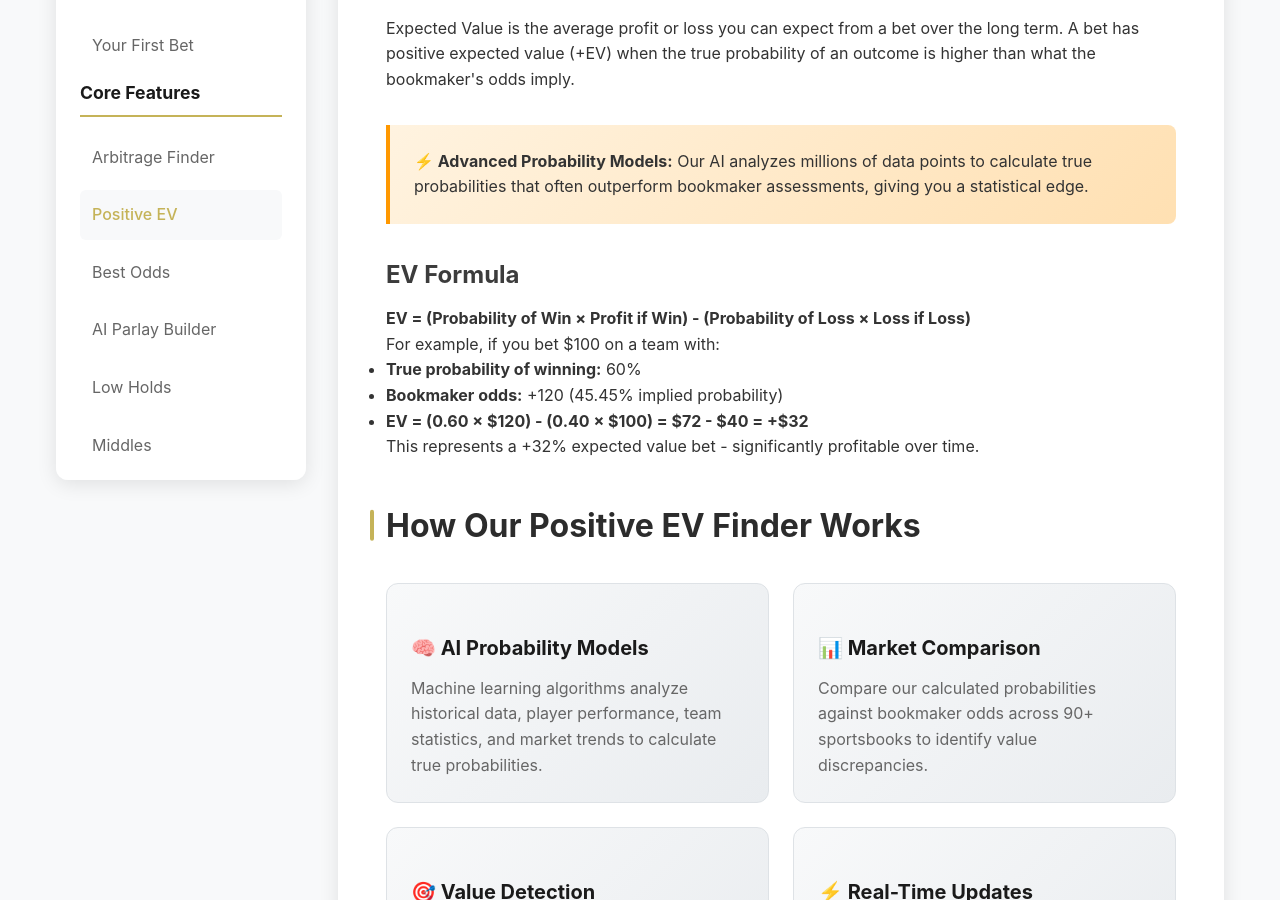
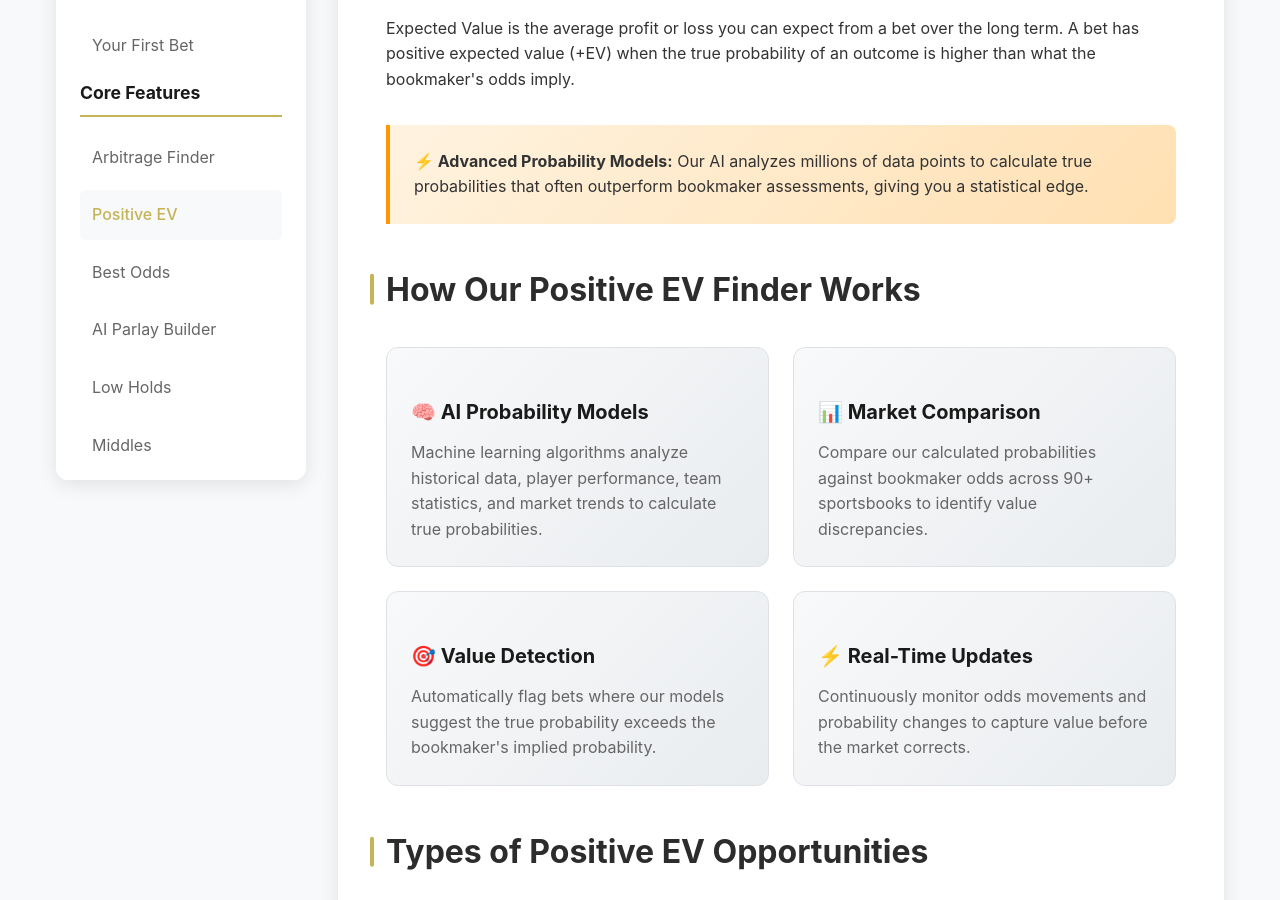
Before and after one commit to dannybszn/BetterSlip-, a Jekyll site: the page documentation/tools/positive-ev.html, which Jekyll copies as it is, in a window 1280 px wide and 900 px high, scrolled down 496 px. Built offline with Jekyll 4.4.1, drawn with Linux system fonts in a browser that asks for light colours.

Commit message:
rmeove ev formula display

```diff
--- a/documentation/tools/positive-ev.html
+++ b/documentation/tools/positive-ev.html
@@ -93,18 +93,6 @@
             <div class="warning-box">
                 <strong>⚡ Advanced Probability Models:</strong> Our AI analyzes millions of data points to calculate true probabilities that often outperform bookmaker assessments, giving you a statistical edge.
             </div>
-
-            <h3>EV Formula</h3>
-            <p><strong>EV = (Probability of Win × Profit if Win) - (Probability of Loss × Loss if Loss)</strong></p>
-
-            <p>For example, if you bet $100 on a team with:</p>
-            <ul>
-                <li><strong>True probability of winning:</strong> 60%</li>
-                <li><strong>Bookmaker odds:</strong> +120 (45.45% implied probability)</li>
-                <li><strong>EV = (0.60 × $120) - (0.40 × $100) = $72 - $40 = +$32</strong></li>
-            </ul>
-
-            <p>This represents a +32% expected value bet - significantly profitable over time.</p>
 
             <h2>How Our Positive EV Finder Works</h2>
 
```
Also changed, not shown: documentation/tools/calculators.html (+0 -11 lines).
